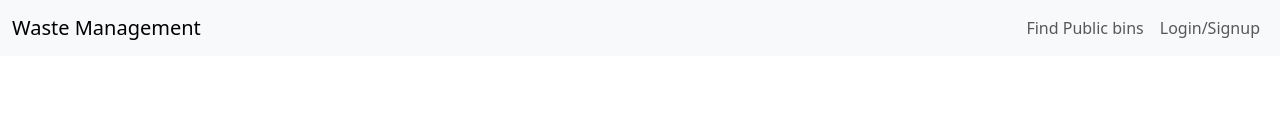
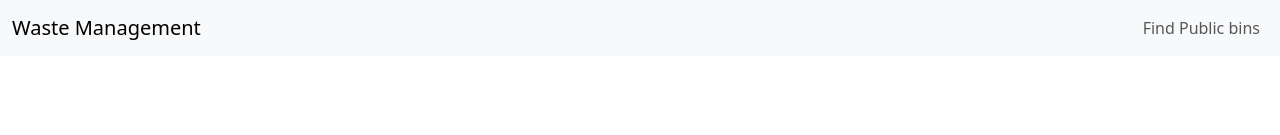
Before and after one commit to aerrojuakhil/waste-management-system, a plain HTML site: page index.html in a window 1280 px wide. Shown: the top 135 px of the page. Drawn offline with nearby package versions, Linux system fonts and the light colour scheme; no server answers.

Commit message:
Update index.html

```diff
--- a/index.html
+++ b/index.html
@@ -20,9 +20,6 @@
             <ul class="navbar-nav ms-auto mb-2 mb-lg-0">
               <li class="nav-item">
                 <a class="nav-link" href="public.html">Find Public bins</a>
-              </li>
-              <li class="nav-item">
-                <a class="nav-link" href="#">Login/Signup</a>
               </li>
             </ul>
           </div>
```
